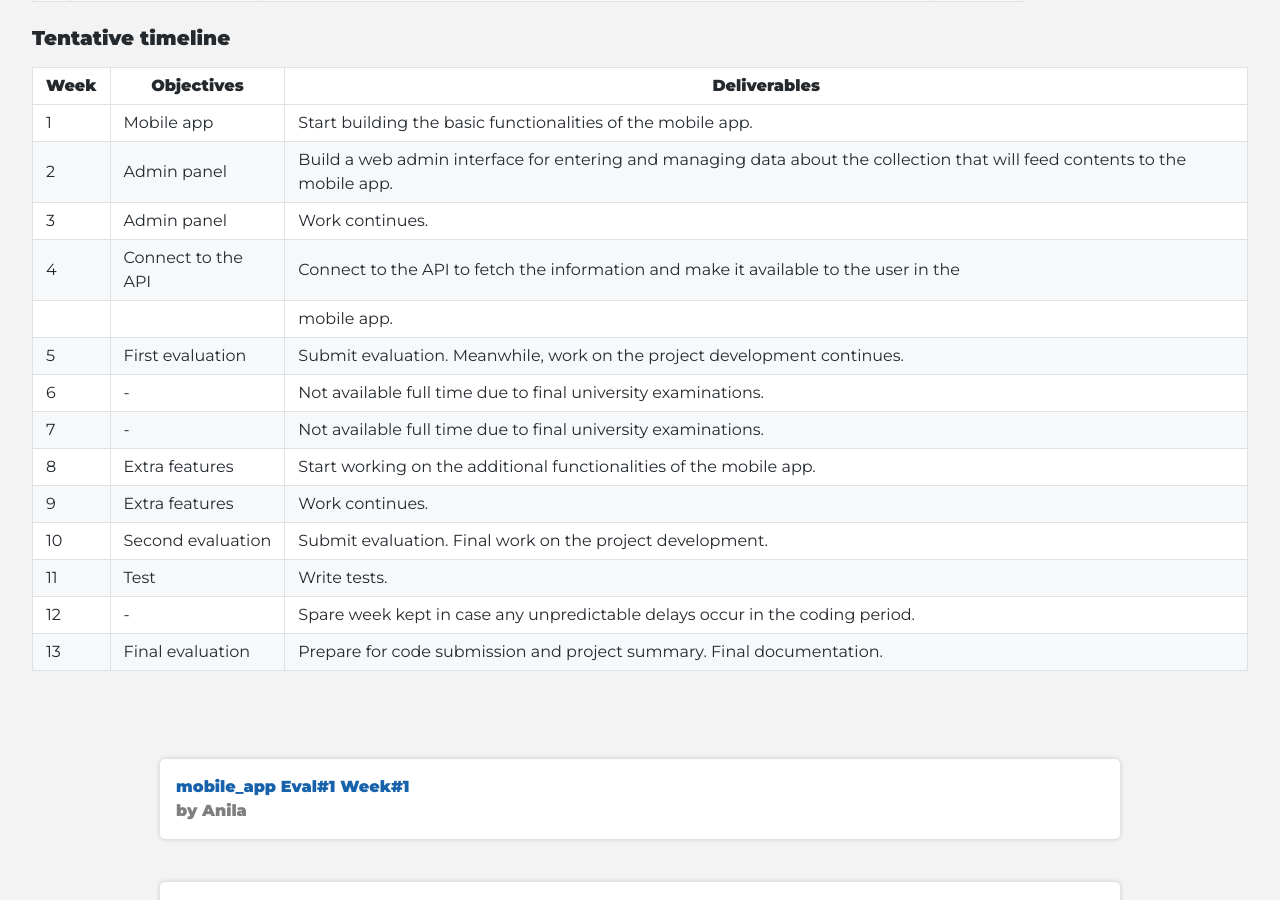
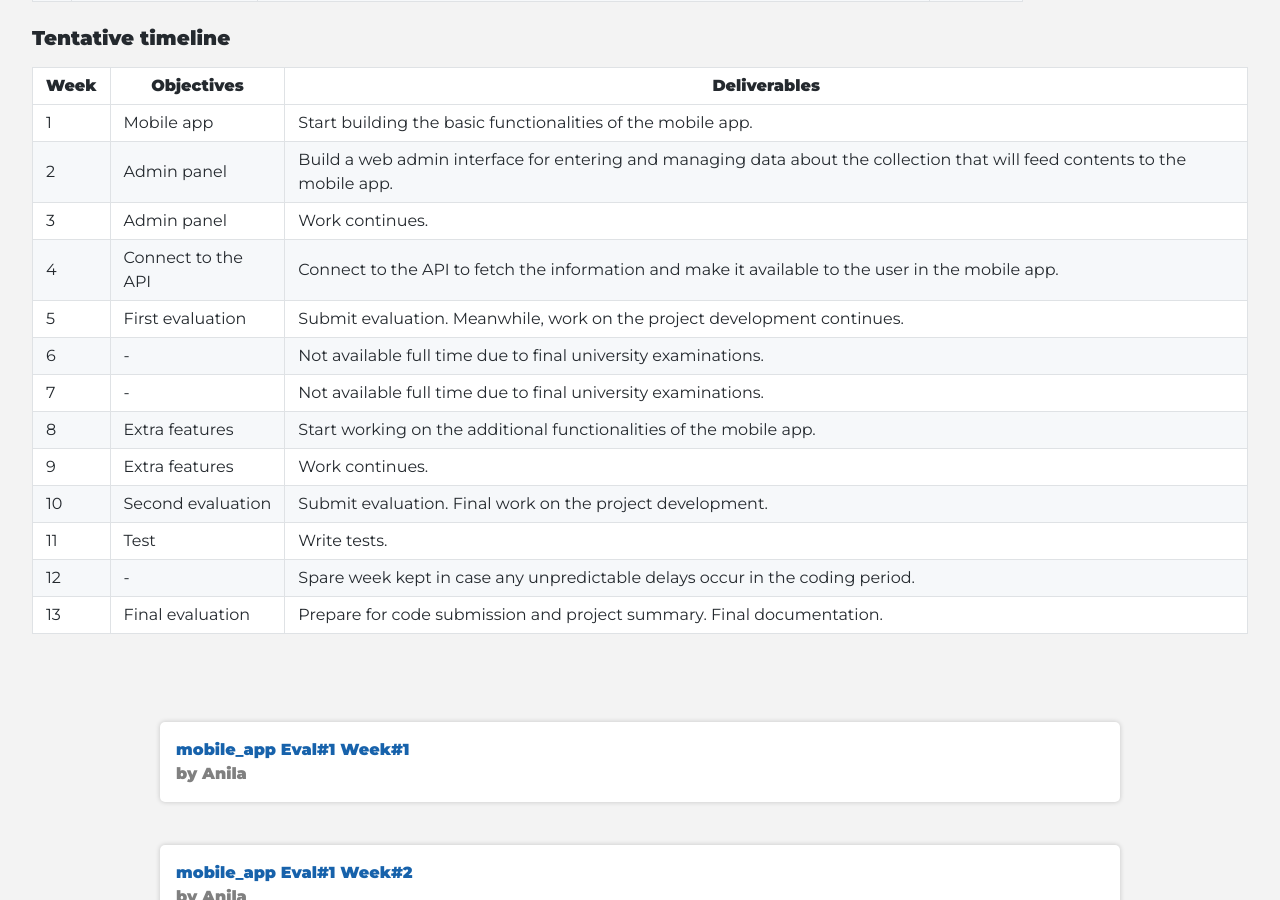
Before and after one commit to cdli-gh/blog, a Jekyll site: the page built from _blog/gsoc20/mobile_app/index.md, in a window 1280 px wide and 900 px high, scrolled down 1232 px. Built offline with Jekyll 4.4.1, drawn with Linux system fonts in a browser that asks for light colours; Markdown is read by kramdown in place of the engine named in the settings.

```diff
--- a/_blog/gsoc20/mobile_app/index.md
+++ b/_blog/gsoc20/mobile_app/index.md
@@ -42,8 +42,7 @@ Objectives are separated in two categories: essential and additional, they are a
 |1|Mobile app   |Start building the basic functionalities of the mobile app.   |
 |2|Admin panel   |Build a web admin interface for entering and managing data about the collection that will feed contents to the mobile app.   |
 |3|Admin panel   |Work continues.   |
-|4|Connect to the API   |Connect to the API to fetch the information and make it available to the user in the   |
-| |                     |mobile app.   |
+|4|Connect to the API   |Connect to the API to fetch the information and make it available to the user in the mobile app.   |
 |5|First evaluation   |Submit evaluation. Meanwhile, work on the project development continues.   |
 |6|-   |Not available full time due to final university examinations.   |
 |7|-   |Not available full time due to final university examinations.   |
```
